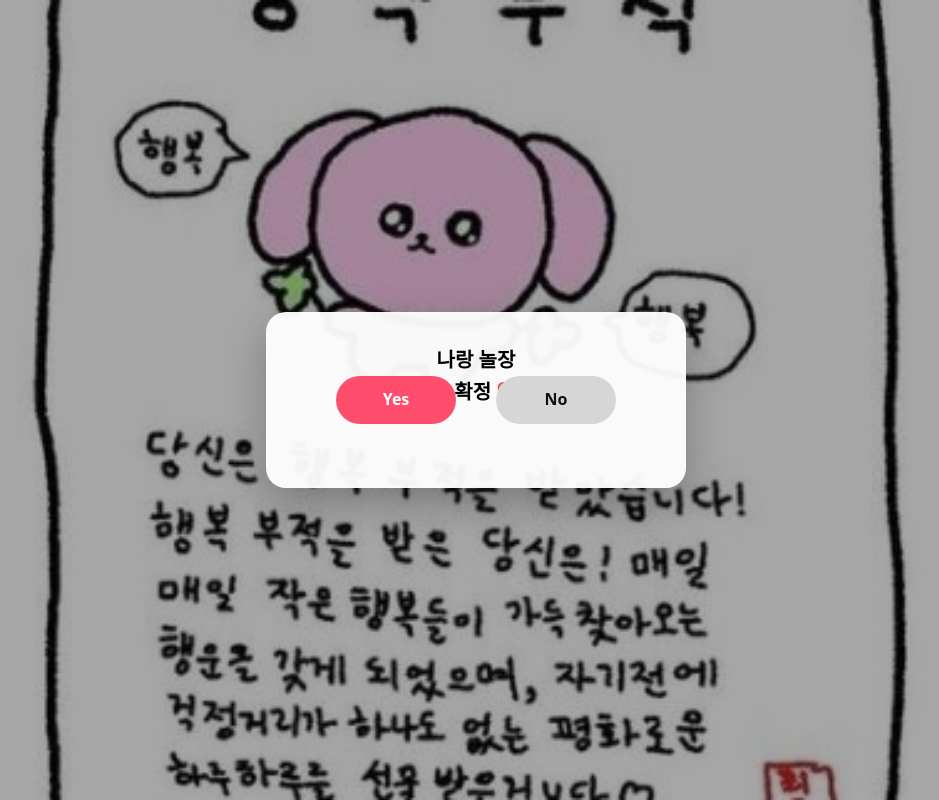
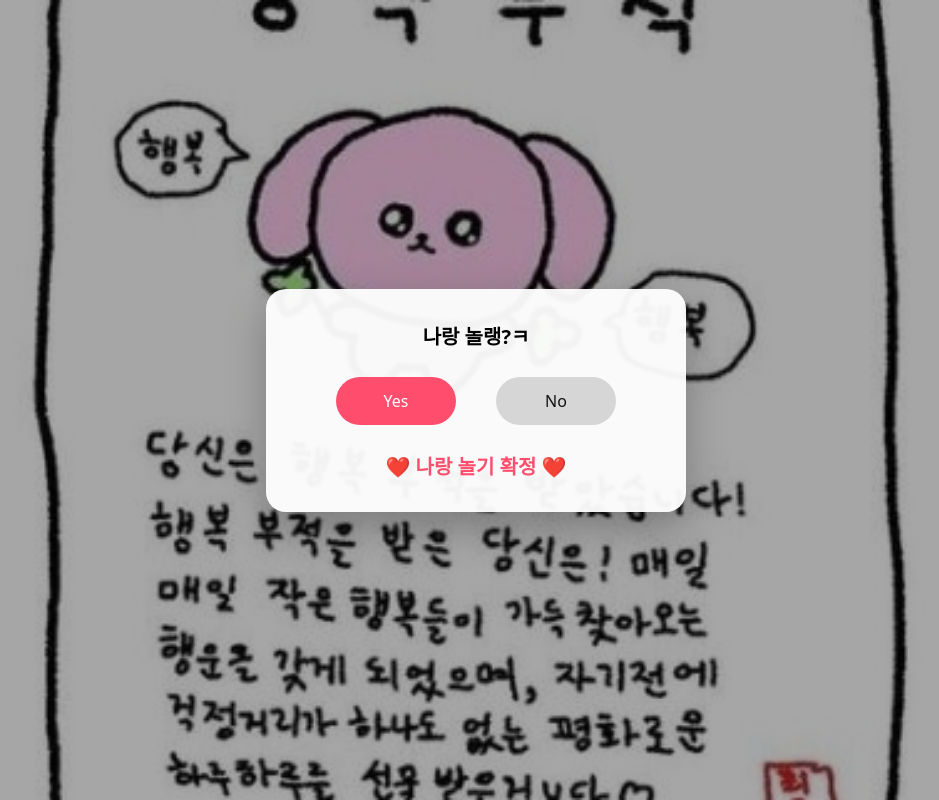
Before and after one commit to heiduchwhej/whiteday_event, a plain HTML site: page index.html in a window 1280 px wide. Both pictures are taken after a click on the button "Yes". Shown: the whole page, without its empty margins (164-1103 px from the left). Drawn offline with Linux system fonts and the light colour scheme.

Commit message:
Update index.html

```diff
--- a/index.html
+++ b/index.html
@@ -21,7 +21,7 @@ body{
 
   background-image:
     linear-gradient(rgba(0,0,0,0.35), rgba(0,0,0,0.35)),
-    url("01.jpg");
+    url("01.JPG");
   background-size:cover;
   background-position:center;
   background-repeat:no-repeat;
@@ -101,12 +101,15 @@ h1{
 <body>
   <div class="card">
     <h1>
-      나랑 놀장
+     나랑 놀랭?ㅋ
+    </h1>
 
     <div class="btn-container" id="btnArea">
       <button class="btn yes" id="yesBtn" type="button">Yes</button>
       <button class="btn no" id="noBtn" type="button">No</button>
-   기 확정 ❤️</div>
+    </div>
+
+    <div class="result" id="result">❤️ 나랑 놀기 확정 ❤️</div>
   </div>
 
 <script>
@@ -123,7 +126,7 @@ h1{
 
   yesBtn.addEventListener("click", () => {
     document.body.style.backgroundImage =
-      'linear-gradient(rgba(0,0,0,0.35), rgba(0,0,0,0.35)), url("02.jpg")';
+      'linear-gradient(rgba(0,0,0,0.35), rgba(0,0,0,0.35)), url("02.JPG")';
     if (result) result.style.display = "block";
     createHearts();
   });
```
